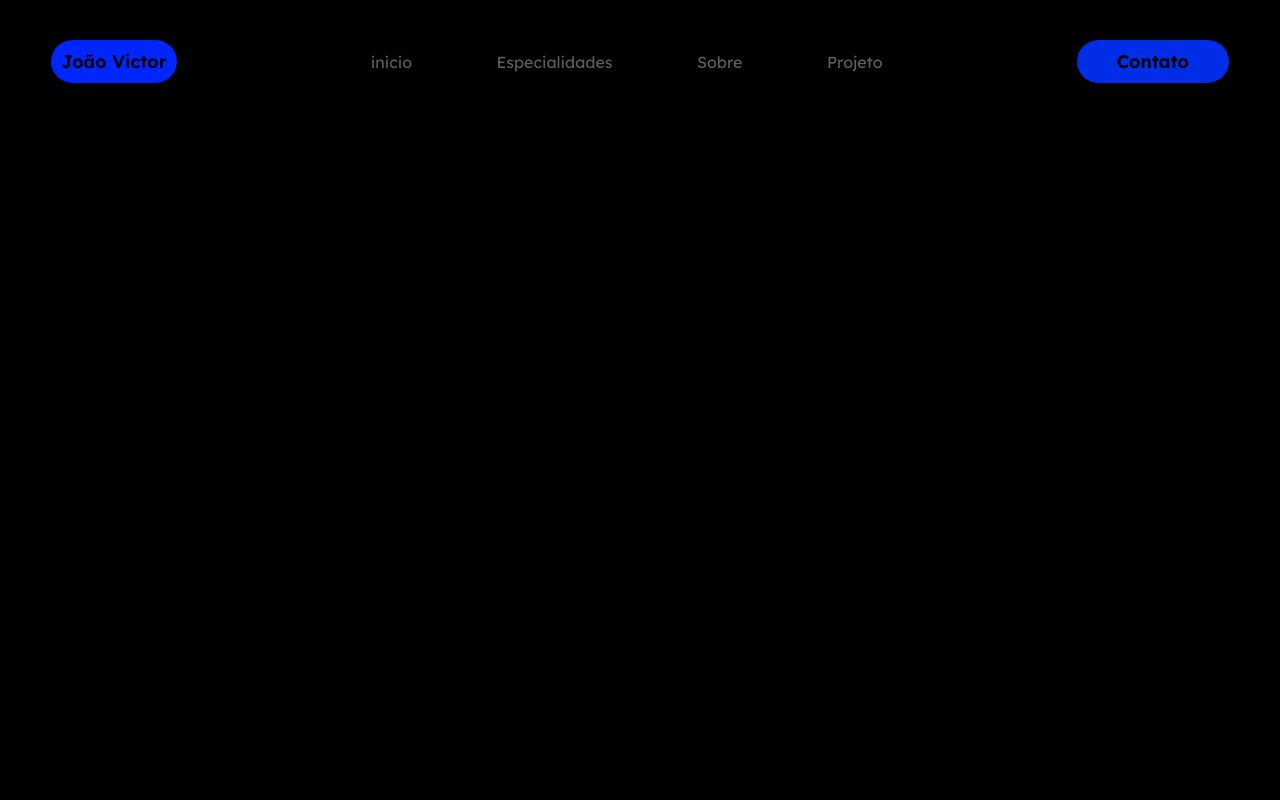
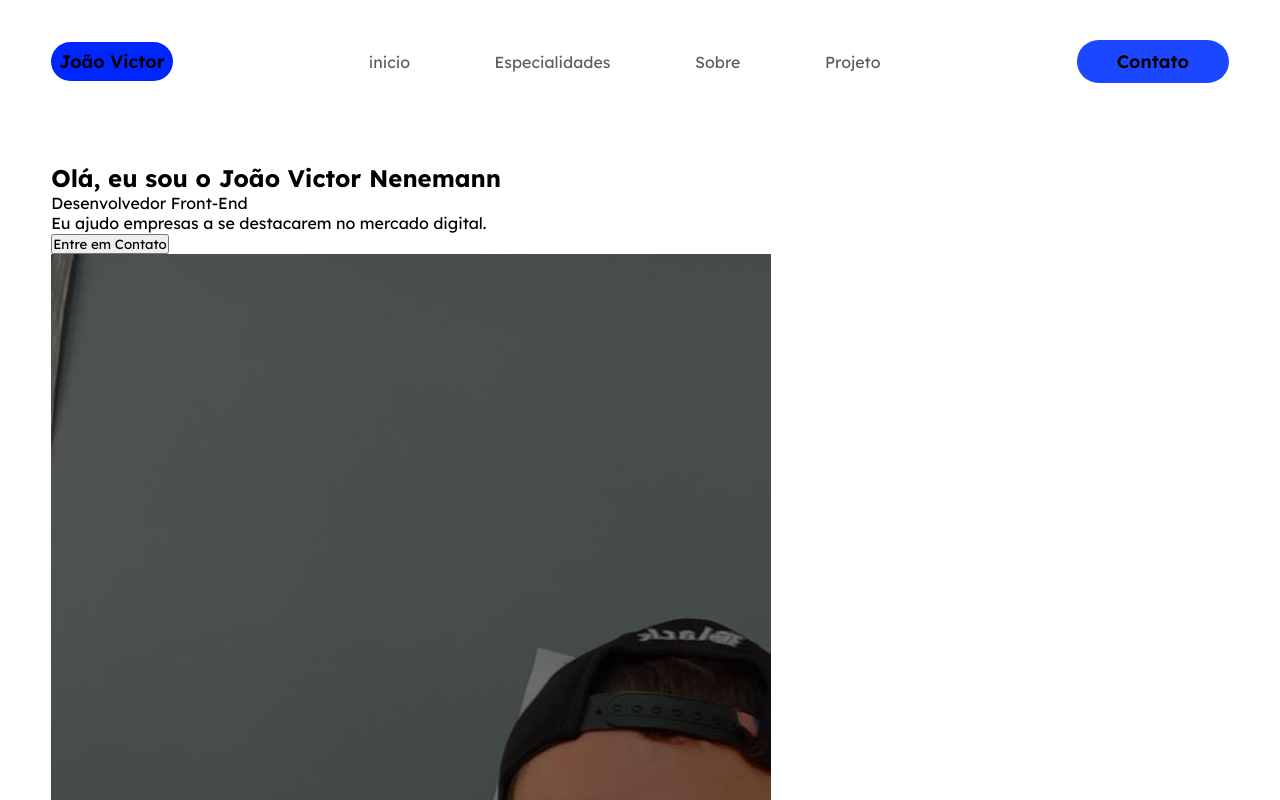
Before and after one commit to joao-victor-nenemann/meu-portifolio, a plain HTML site: page index.html in a window 1280 px wide. Shown: the top 800 px of the page. Drawn offline with Linux system fonts and the light colour scheme; a web font is replaced by a local one.

Commit message:
segunda atualização

```diff
--- a/index.html
+++ b/index.html
@@ -32,6 +32,20 @@
 <main>
   <section class="topo-do-site">
     <div class="interface">
+      <div class="flex">
+        <div class="txt-topo-site">
+          <h1>Olá, eu sou o João Victor Nenemann</h1>
+          <p>Desenvolvedor Front-End</p>
+          <p>Eu ajudo empresas a se destacarem no mercado digital<span>.</span></p>
+
+          <div class="btn-contato">
+            <button>Entre em Contato</button>
+          </div>
+      </div><!--txt-topo-site-->
+
+      <div class="img-topo-site">
+          <img src="img/img3.jpg" alt="João Victor Nenemann">
+      </div><!--img-topo-site-->
 
     </div> <!--interface-->
   </section><!--topo-do-site-->
--- a/styles.css
+++ b/styles.css
@@ -9,7 +9,7 @@
 }
 
 body {
-    background-color: black;
+    background-color: rgb(255, 255, 255);
     height: 100vh;
 }
 
@@ -31,7 +31,7 @@ header > .interface {
 
 div .logo {
     font-family: 'Lexend', sans-serif;
-    padding: 10px;
+    padding: 8px;
     font-size: 18px;
     font-weight: 600;
     border-radius: 30px;
@@ -80,3 +80,15 @@ header .btn-contato button {
 header .btn-contato button:hover{
     box-shadow: 0px 0px 8px #0084ff;
 }
+
+/*estilo do topo do site*/
+
+section.topo-do-site {
+    padding: 40px 4%;
+}
+
+section.topo-do-site .interface {
+    display: flex;
+    justify-content: space-between;
+    align-items: center;
+}
```
